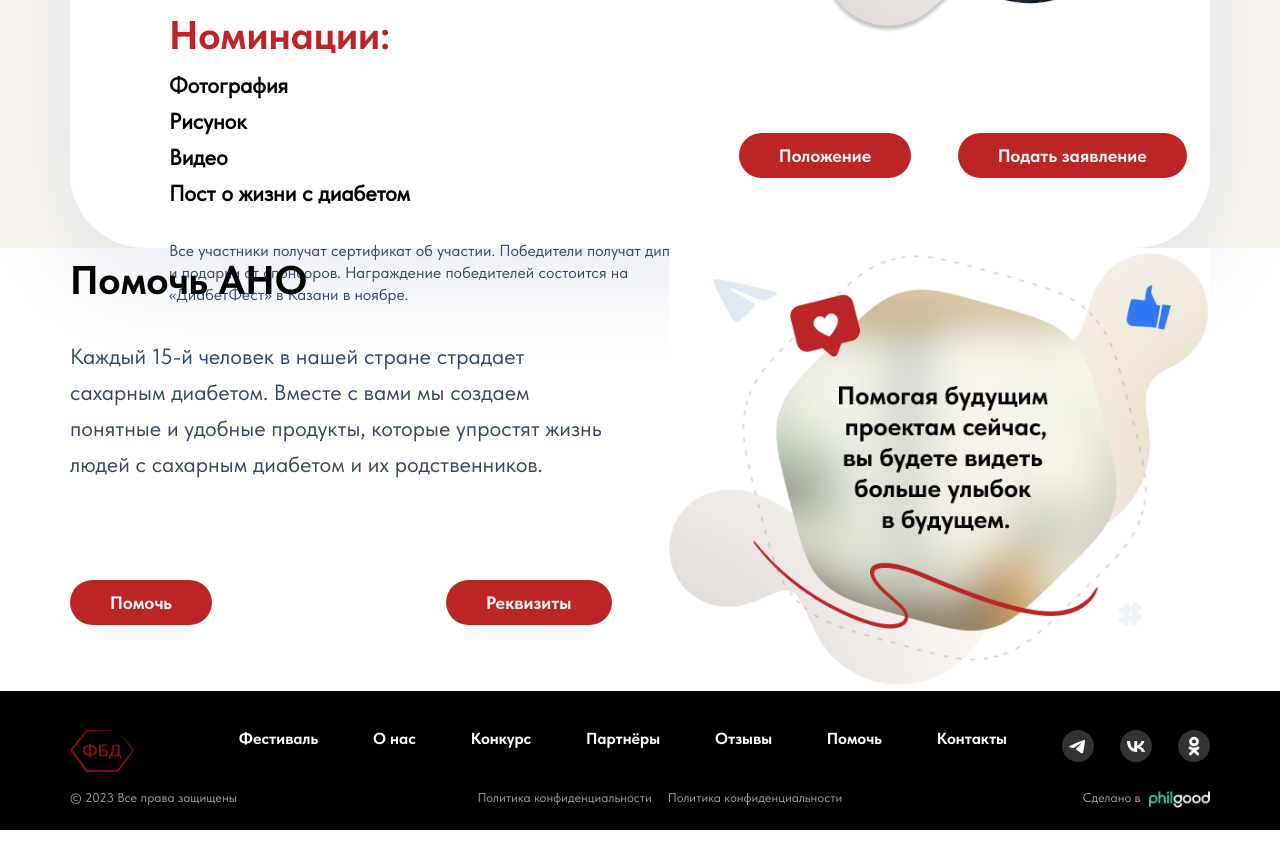
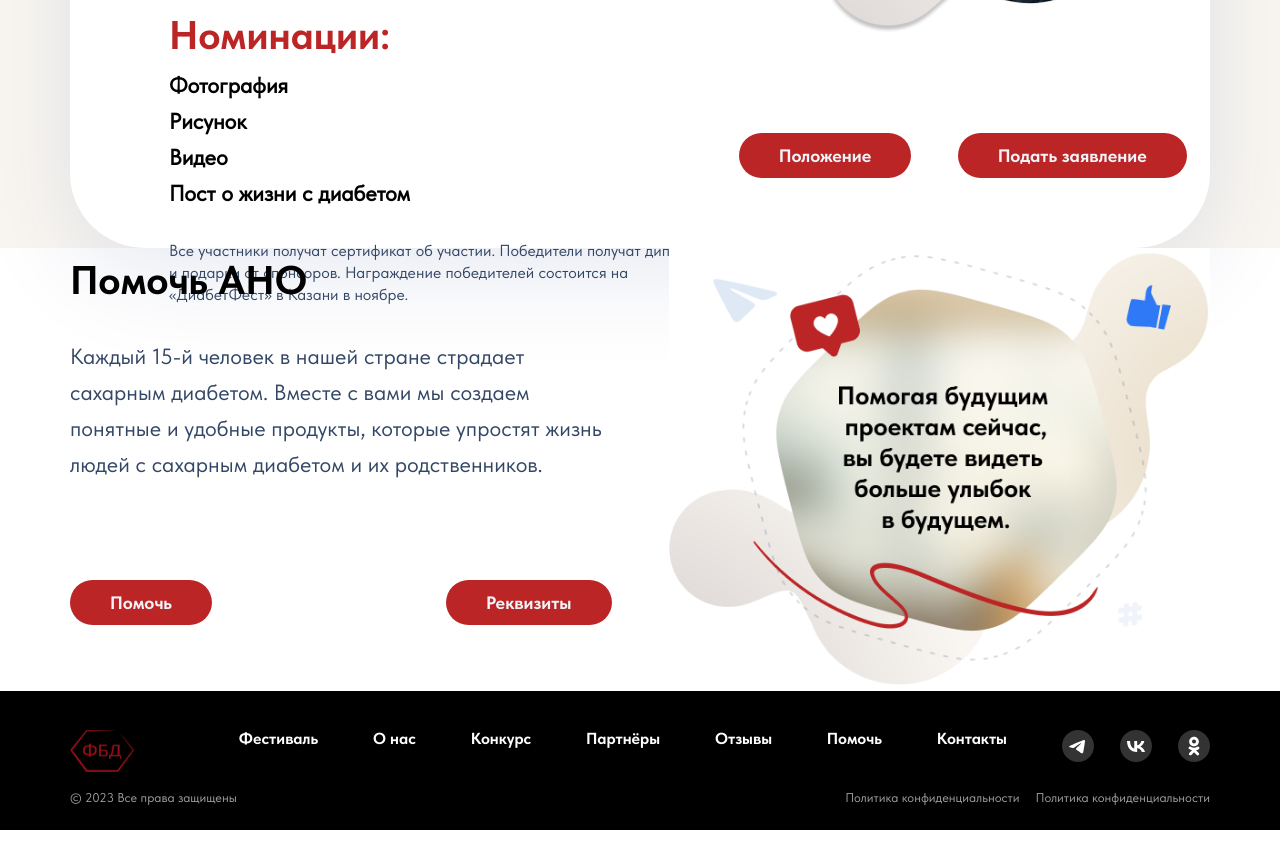
Before and after one commit to NikaAzizova/ITgirls-PROJECT-2.github.io, a plain HTML site: page index.html in a window 1280 px wide. Shown: the part 4130-4998 px from the top of the page. Drawn offline with Linux system fonts and the light colour scheme.

Commit message:
deleted useless block in footer

```diff
--- a/assets/style/style.scss
+++ b/assets/style/style.scss
@@ -847,17 +847,3 @@
     }
   }
 }
-
-.footer {
-  .footer__third-text {
-    display: flex;
-
-    .text-line__last-block {
-      margin-right: 8px;
-    }
-
-    .footer__last-icon {
-      height: 17px;
-    }
-  }
-}
--- a/index.html
+++ b/index.html
@@ -551,11 +551,7 @@
               <p class="footer__text-three text-line">Политика конфиденциальности</p>
           </div>
        </div>
-       <div class="footer__third-text">
-          <p class="footer__text-four text-line text-line__last-block">Сделано в</p>
-          <img src="./assets/images/icons/footer-img2.png" alt="Philgood" class="footer__last-icon">
 
-       </div>
       </div>
   </div>
   </footer>
```
